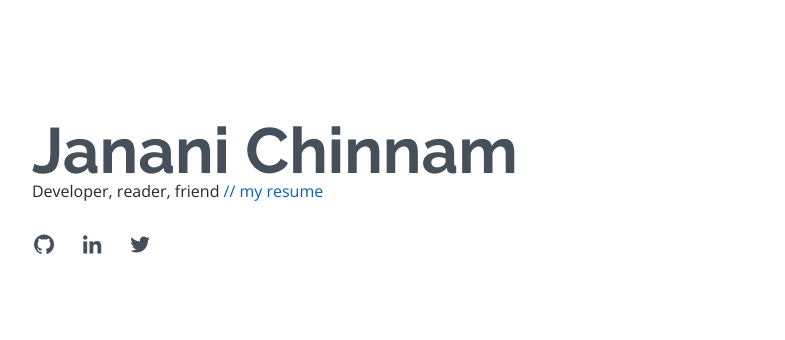
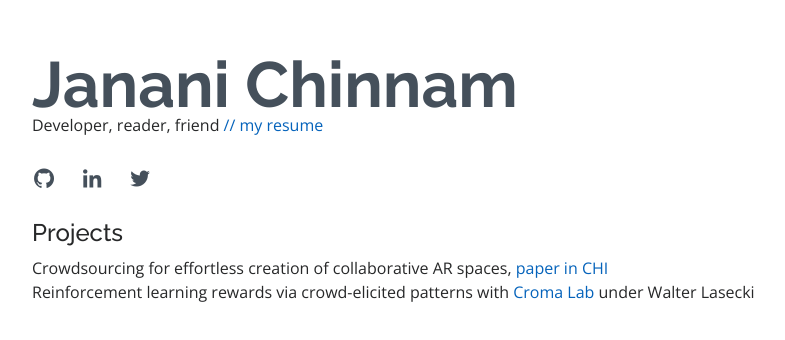
Before and after one commit to jchinnam/jchinnam.github.io, a plain HTML site: page index.html in a window 1280 px wide. Shown: the part 208-548 px from the top of the page, without its empty margins (143-928 px from the left). Drawn offline with nearby package versions, Linux system fonts and the light colour scheme.

Commit message:
add research projects

```diff
--- a/index.html
+++ b/index.html
@@ -40,6 +40,10 @@
         <a href="https://www.linkedin.com/in/jananichinnam/" class="linkedin"><i class="bx bxl-linkedin"></i></a>
         <a href="https://twitter.com/jananichinnam" class="twitter"><i class="bx bxl-twitter"></i></a>
       </div>
+      <br>
+      <h4>Projects</h4>
+      <h7>Crowdsourcing for effortless creation of collaborative AR spaces, <a href="doc/ar_collab.pdf">paper in CHI</a></h7><br>
+      <h7>Reinforcement learning rewards via crowd-elicited patterns with <a href="https://github.com/cromaLab">Croma Lab</a> under Walter Lasecki</h7><br><br>
     </div>
   </section><!-- End Hero -->
 
```
Also changed, not shown: README.md, 2 other files.
